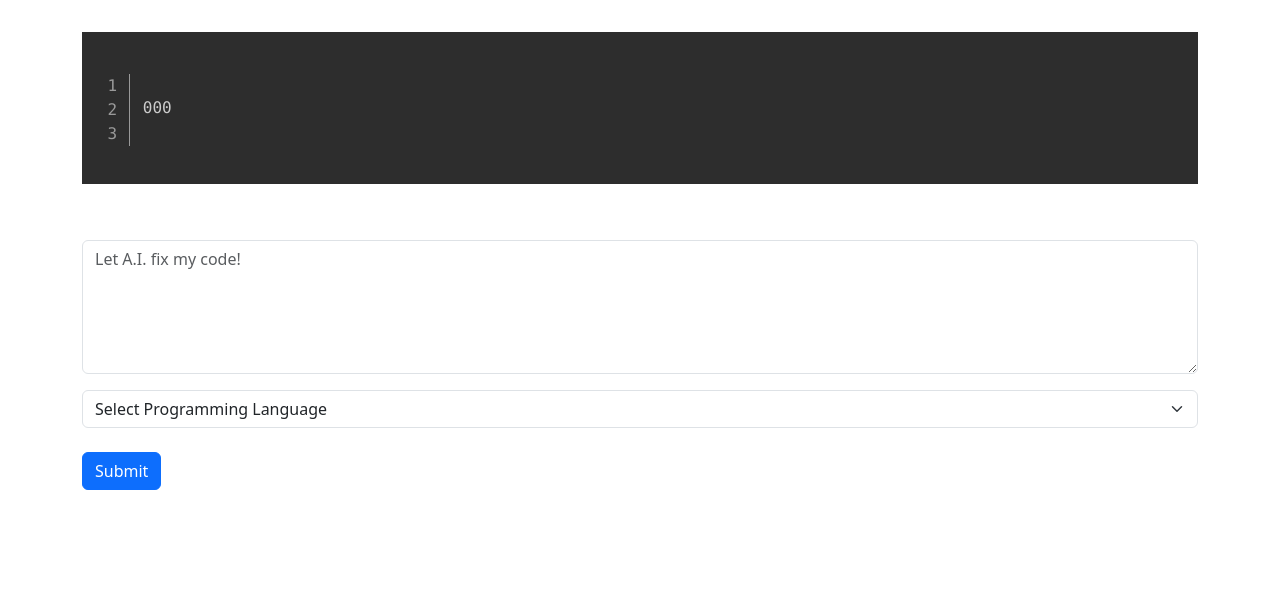
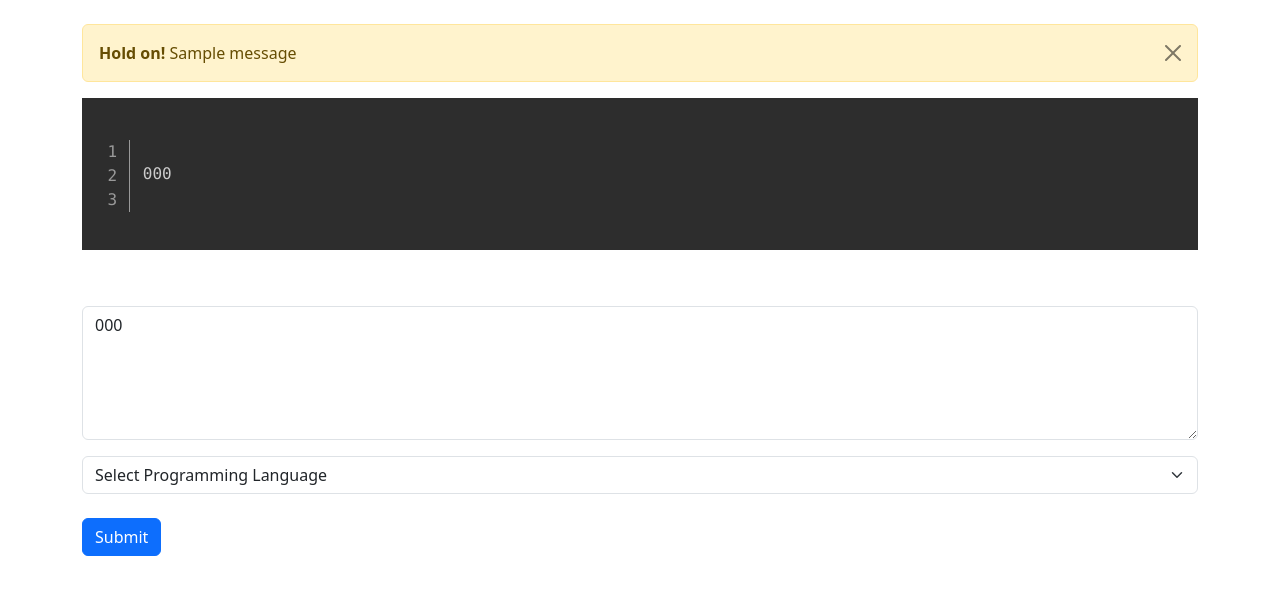
Before and after one commit to YzyrG/AI-Chat-App, a Django app: template Mybot/website/templates/home.html in a window 1280 px wide. Shown: the part 56-651 px from the top of the page. Run offline with Django 4.2, Linux system fonts and the light colour scheme; the template is opened without the code that fills it: most values are stand-ins (such as "Sample title", 1, 10 or a date in 2020); one stand-in notice (Sample message) is shown; some libraries are stand-ins or nearby versions.

Commit message:
give user an error message when they didn't choose a language after submit

```diff
--- a/Mybot/website/templates/base.html
+++ b/Mybot/website/templates/base.html
@@ -1,4 +1,5 @@
 {% load static %}
+
 <!-- 使用get bootstrap的html模板 -->
 <!doctype html>
 <html lang="en">
@@ -16,6 +17,16 @@
         {% include 'navbar.html' %}
         <div class="container">
             <br/>
+            <!-- 错误提示 -->
+            {% if messages %}
+                {% for message in messages %}
+                <div class="alert alert-warning alert-dismissible fade show" role="alert">
+                    <strong>Hold on!</strong> {{ message }}
+                    <button type="button" class="btn-close" data-bs-dismiss="alert" aria-label="Close"></button>
+                </div>
+                {% endfor %}
+            {% endif %}
+
             {% block content %}
             {% endblock %}
         </div>
--- a/Mybot/website/templates/home.html
+++ b/Mybot/website/templates/home.html
@@ -1,4 +1,4 @@
-<!--使用base.html样式-->
+<!-- 使用base.html样式 -->
 {% extends 'base.html' %}
 
 {% block content %}
@@ -6,7 +6,7 @@
 
 <!-- return code说明用户已使用表单并提交，此时展示提交后的页面 -->
 {% if code %}
-<!-- pre标签保证代码行空白区域正常显示-->
+<!-- pre标签保证代码行空白区域正常显示 -->
 <pre>
 <!-- class告诉prism该干活了,显示行数以及对应语言高亮效果 -->
 <code class="line-numbers language-{{ language }}">
@@ -25,7 +25,8 @@
 
     <!-- 代码区域 -->
     <div class="mb-3">
-        <textarea class="form-control" name="code" placeholder="Let A.I. fix my code!" rows="5"></textarea>
+        <!-- 用户未选择language提交后给出提示，并将用户之前编辑的code仍显示出来，否则前功尽弃了就 -->
+        <textarea class="form-control" name="code" placeholder="Let A.I. fix my code!" rows="5">{{ code }}</textarea>
     </div>
 
     <!-- 选择语言 -->
@@ -63,7 +64,7 @@ else:
 </pre>
 <br/><br/>
 
-    <!--添加表单以实现用户与表单互动-->
+    <!-- 添加表单以实现用户与表单互动, 提交后将数据发送到urls文件中url名为‘name’的path处理 -->
     <form method=POST action="{% url 'home' %}">
 
         <!-- csrf_token是为了防止csrf(跨站请求伪造)，防止黑客盗用你存在网站(cookie)上的账户密码和信息 -->
@@ -78,9 +79,9 @@ else:
         <select class="form-select" name="language">
             <option selected>Select Programming Language</option>
             <!-- 使用由views.py传来的language list -->
-            {% for lang in language_list %}
+            {% for language in language_list %}
 
-            <option value="{{ lang }}">{{ lang }}</option>
+            <option value="{{ language }}">{{ language }}</option>
 
             {% endfor %}
         </select>
```
Also changed, not shown: Mybot/website/views.py (+12 -1 lines).
